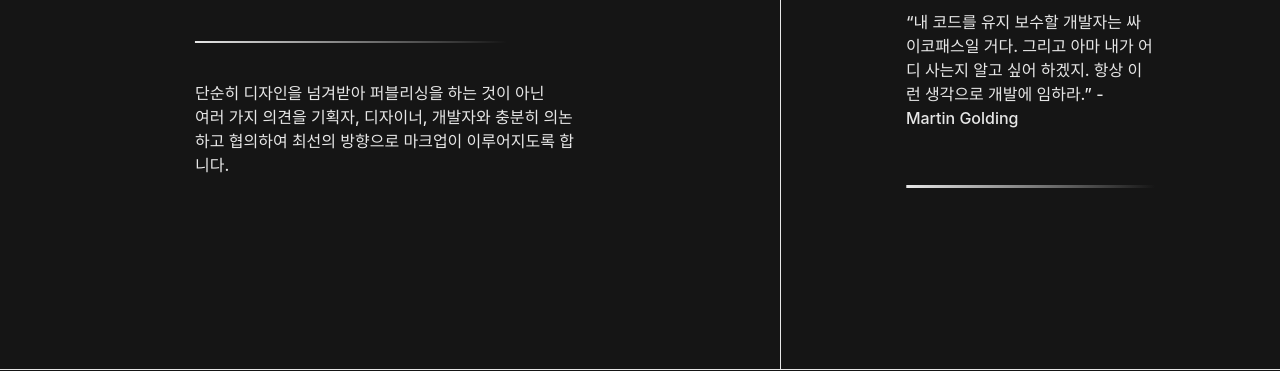
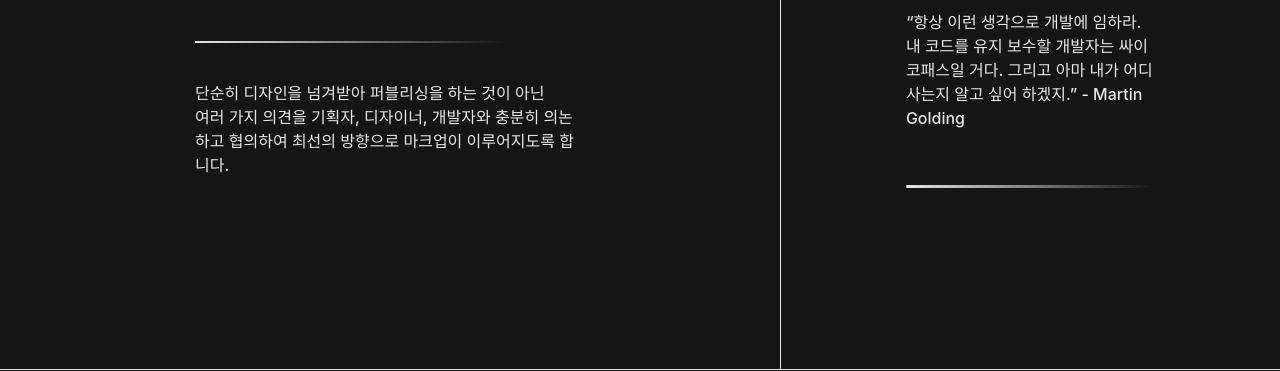
Before and after one commit to minjung4149/portfolio, a website: page index.html in a window 1280 px wide. Shown: the part 441-812 px from the top of the page. Drawn offline with nearby package versions, Linux system fonts and the light colour scheme; a web font is replaced by a local one.

Commit message:
[FIX] 텍스트 변경

```diff
--- a/index.html
+++ b/index.html
@@ -83,7 +83,7 @@
               <div class="point">
                 <p class="strong">
                   “Always code as if the guy who ends up maintaining your code will be a violent psychopath who knows where you live.” - Martin Golding</p>
-                <p class="strong">“내 코드를 유지 보수할 개발자는 싸이코패스일 거다. 그리고 아마 내가 어디 사는지 알고 싶어 하겠지. 항상 이런 생각으로 개발에 임하라.” - Martin Golding</p>
+                <p class="strong">“항상 이런 생각으로 개발에 임하라. 내 코드를 유지 보수할 개발자는 싸이코패스일 거다. 그리고 아마 내가 어디 사는지 알고 싶어 하겠지.” - Martin Golding</p>
               </div>
               <span class="gradient_line left"></span>
             </div>
```
